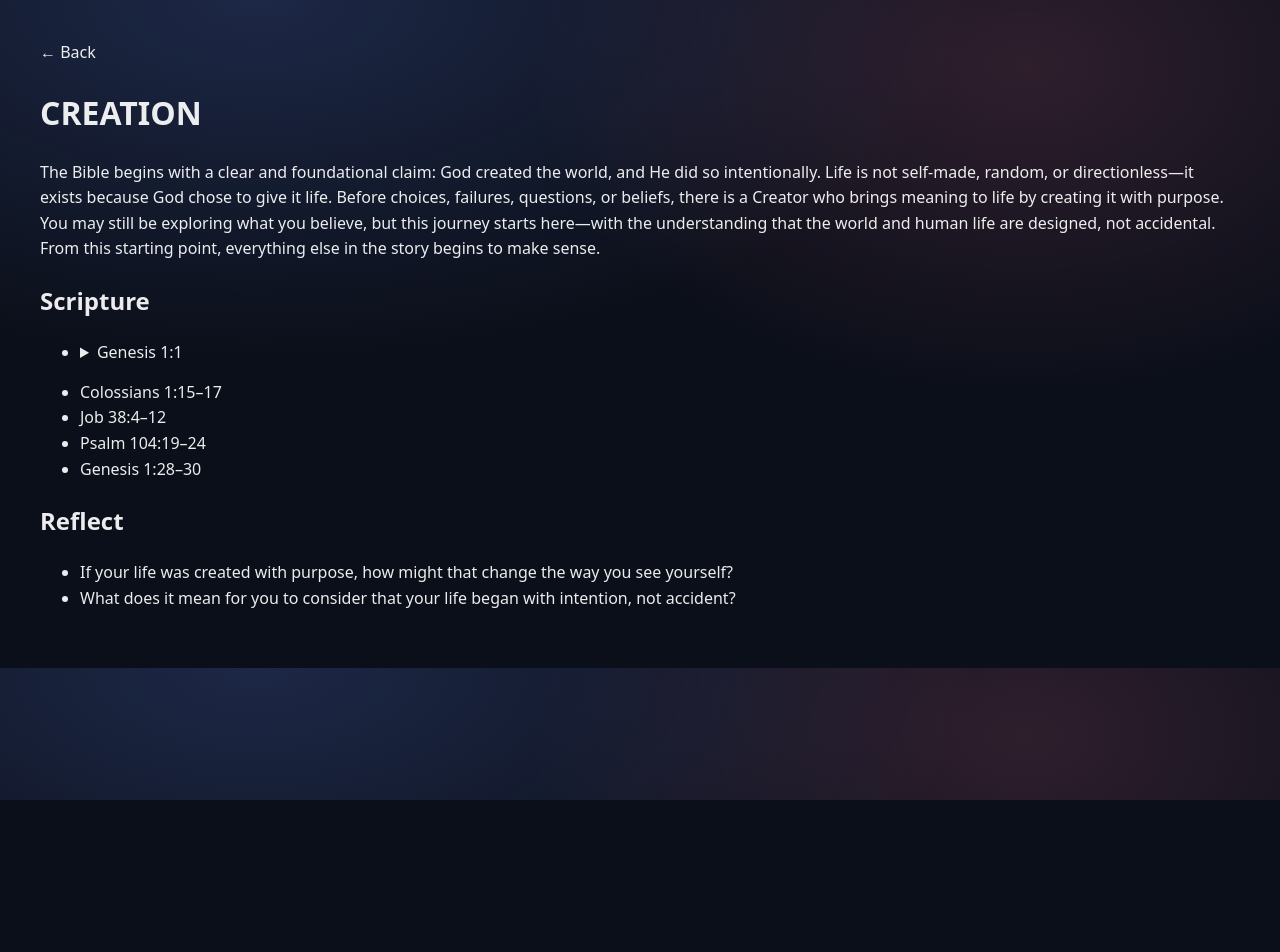
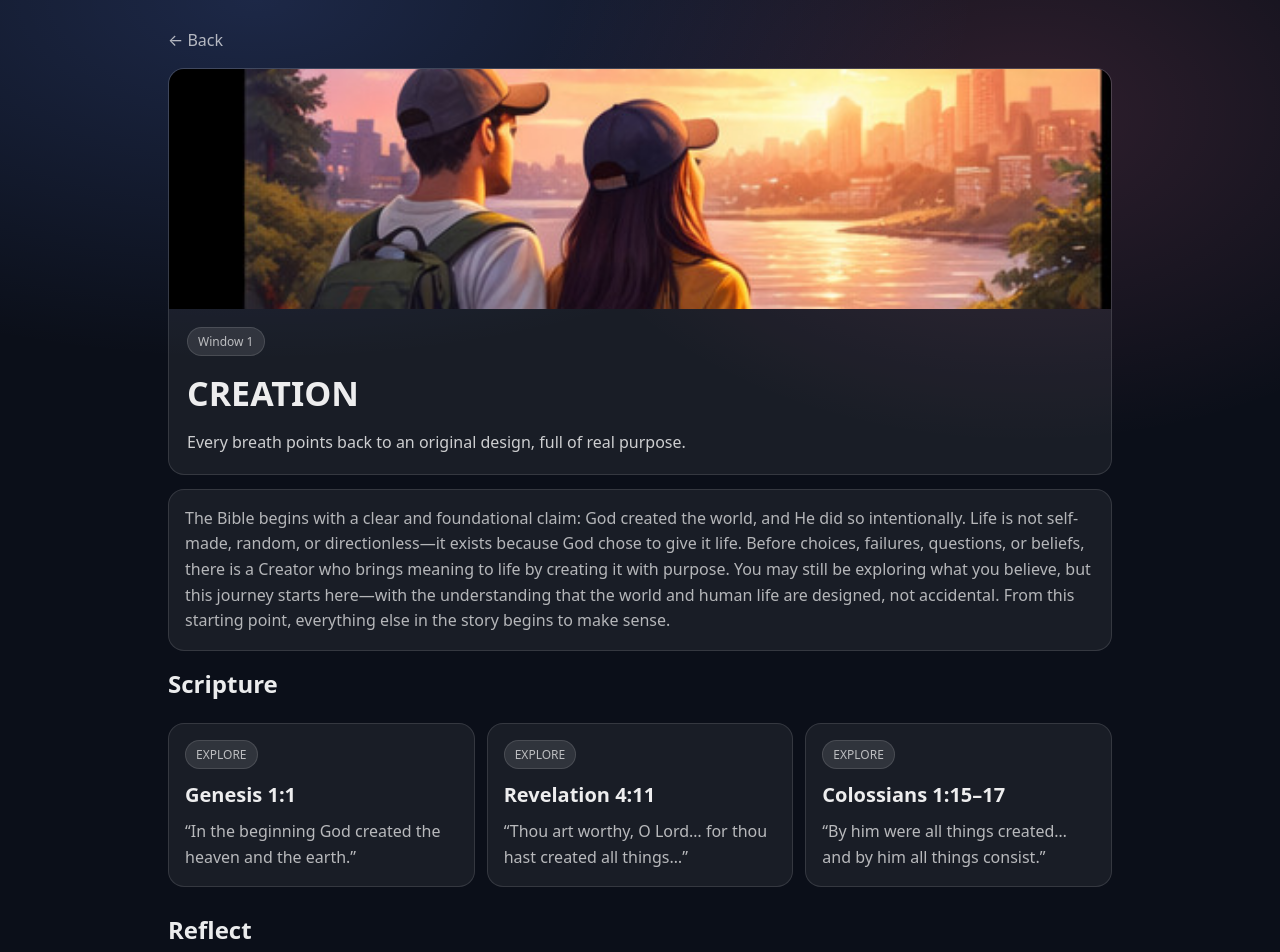
Before and after one commit to Message4U/six-windows, a Next.js app: page /journey/creation in a window 1280 px wide. Shown: the top 952 px of the page. Before the commit the page ends 800 px from the top, so only its background shows below. Built offline with nearby package versions, Linux system fonts and the light colour scheme.

Commit message:
Add distinct header image for Genesis 1:1 EXPLORE page

```diff
--- a/app/bible/genesis-1-1/page.tsx
+++ b/app/bible/genesis-1-1/page.tsx
@@ -5,7 +5,8 @@ export default function ExploreGenesis11() {
 
       <div className="card" style={{ overflow: "hidden", padding: 0, marginTop: 14 }}>
         <img
-          src="/images/creation.jpg"
+          src="/images/genesis-1-1.jpg"
+
           alt="Creation"
           style={{ width: "100%", height: 220, objectFit: "cover", display: "block" }}
         />
--- a/app/journey/creation/page.tsx
+++ b/app/journey/creation/page.tsx
@@ -1,48 +1,98 @@
 export default function Creation() {
   return (
-    <main style={{ padding: 40, fontFamily: "system-ui, Arial" }}>
-      <a href="/">← Back</a>
+    <main className="container">
+      <a className="back" href="/">← Back</a>
 
-      <h1>CREATION</h1>
+      {/* HERO IMAGE */}
+      <div className="card" style={{ overflow: "hidden", padding: 0, marginTop: 14 }}>
+        <img
+          src="/images/creation.jpg"
+          alt="Creation"
+          style={{ width: "100%", height: 240, objectFit: "cover", display: "block" }}
+        />
+        <div style={{ padding: 18 }}>
+          <span className="badge">Window 1</span>
+          <h1 className="h1" style={{ marginTop: 10 }}>CREATION</h1>
+          <div style={{ opacity: 0.85, marginTop: 6 }}>
+            Every breath points back to an original design, full of real purpose.
+          </div>
+        </div>
+      </div>
 
-      <p>
+      {/* MAIN PARAGRAPH */}
+      <div className="card" style={{ marginTop: 14 }}>
+        <p className="p" style={{ marginBottom: 0 }}>
           The Bible begins with a clear and foundational claim: God created the world, and He did so intentionally.
           Life is not self-made, random, or directionless—it exists because God chose to give it life.
           Before choices, failures, questions, or beliefs, there is a Creator who brings meaning to life by creating it with purpose.
           You may still be exploring what you believe, but this journey starts here—with the understanding that the world
           and human life are designed, not accidental. From this starting point, everything else in the story begins to make sense.
         </p>
+      </div>
+
+    {/* SCRIPTURE (FEATURED) */}
+<div style={{ marginTop: 14 }}>
+  <h2 style={{ marginTop: 0 }}>Scripture</h2>
+
+  <div style={{ display: "flex", gap: 12, flexWrap: "wrap" }}>
+    {/* Genesis 1:1 */}
+    <div className="card" style={{ flex: "1 1 220px" }}>
+      <a href="/bible/genesis-1-1" style={{ textDecoration: "none" }}>
+        <span className="badge">EXPLORE</span>
+      </a>
+
+      <div style={{ fontSize: 20, fontWeight: 800, marginTop: 10 }}>
+        Genesis 1:1
+      </div>
+
+      <div style={{ marginTop: 8, opacity: 0.75 }}>
+        “In the beginning God created the heaven and the earth.”
+      </div>
+    </div>
+
+    {/* Revelation 4:11 */}
+    <div className="card" style={{ flex: "1 1 220px" }}>
+      <a href="/bible/revelation-4-11" style={{ textDecoration: "none" }}>
+        <span className="badge">EXPLORE</span>
+      </a>
+
+      <div style={{ fontSize: 20, fontWeight: 800, marginTop: 10 }}>
+        Revelation 4:11
+      </div>
+
+      <div style={{ marginTop: 8, opacity: 0.75 }}>
+        “Thou art worthy, O Lord… for thou hast created all things…”
+      </div>
+    </div>
+
+    {/* Colossians 1:15–17 */}
+    <div className="card" style={{ flex: "1 1 220px" }}>
+      <a href="/bible/colossians-1-15-17" style={{ textDecoration: "none" }}>
+        <span className="badge">EXPLORE</span>
+      </a>
+
+      <div style={{ fontSize: 20, fontWeight: 800, marginTop: 10 }}>
+        Colossians 1:15–17
+      </div>
+
+      <div style={{ marginTop: 8, opacity: 0.75 }}>
+        “By him were all things created… and by him all things consist.”
+      </div>
+    </div>
+  </div>
+</div>
 
 
-  <h2>Scripture</h2>
-<ul>
-  <li style={{ marginBottom: 14 }}>
-  <details>
-    <summary style={{ cursor: "pointer" }}>Genesis 1:1</summary>
+<h2 style={{ marginTop: 24 }}>Reflect</h2>
 
-    <div style={{ marginTop: 8, opacity: 0.75, fontSize: 14 }}>
-      “In the beginning God created the heaven and the earth.”
-    </div>
-
-    <div style={{ marginTop: 8 }}>
-      <a href="/bible/genesis-1-1" style={{ fontSize: 13, opacity: 0.85 }}>
-        EXPLORE
-      </a>
-    </div>
-  </details>
-</li>
-
-  <li>Colossians 1:15–17</li>
-  <li>Job 38:4–12</li>
-  <li>Psalm 104:19–24</li>
-  <li>Genesis 1:28–30</li>
-</ul>
-
-<h2>Reflect</h2>
-<ul>
+<div className="card" style={{ marginTop: 10 }}>
+  <ul className="list" style={{ marginBottom: 0 }}>
     <li>If your life was created with purpose, how might that change the way you see yourself?</li>
     <li>What does it mean for you to consider that your life began with intention, not accident?</li>
   </ul>
+</div>
+
+
 
     </main>
   );
```
Also changed, not shown: public/images/genesis-1-1.jpg (added). Lines whose indentation alone changed are shown as unchanged.
